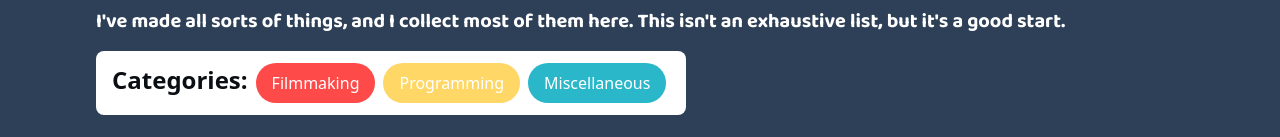
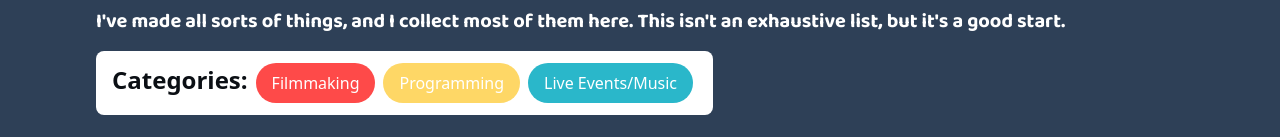
Before and after one commit to camdan-me/portfolio-next, a Next.js app: page /projects in a window 1280 px wide. Shown: the part 177-314 px from the top of the page. Built offline with nearby package versions, Linux system fonts and the light colour scheme.

Commit message:
✏️ change other category label

```diff
--- a/src/pages/projects.js
+++ b/src/pages/projects.js
@@ -79,7 +79,7 @@ export default function Home() {
             <span className="hidden mr-1 text-2xl font-bold text-gray-900 md:inline">Categories:</span>
             <button onClick={() => { toggle('red'); }} className={`px-4 py-2 m-1 text-white transition-all rounded-full duration-250 hover:ring-4 ring-red-500 ${activeColors.includes('red') ? 'bg-red-500' : 'bg-gray-500'}`}>Filmmaking</button>
             <button onClick={() => { toggle('yellow'); }} className={`px-4 py-2 m-1 text-white transition-all rounded-full duration-250 hover:ring-4 ring-yellow-500 ${activeColors.includes('yellow') ? 'bg-yellow-500' : 'bg-gray-500'}`}>Programming</button>
-            <button onClick={() => { toggle('blue'); }} className={`px-4 py-2 m-1 text-white transition-all rounded-full duration-250 hover:ring-4 ring-blue-500 ${activeColors.includes('blue') ? 'bg-blue-500' : 'bg-gray-500'}`}>Miscellaneous</button>
+            <button onClick={() => { toggle('blue'); }} className={`px-4 py-2 m-1 text-white transition-all rounded-full duration-250 hover:ring-4 ring-blue-500 ${activeColors.includes('blue') ? 'bg-blue-500' : 'bg-gray-500'}`}>Live Events/Music</button>
           </div>
         </div>
         <div className="flex flex-wrap items-center justify-center m-16 mt-0 text-gray-900">
```
